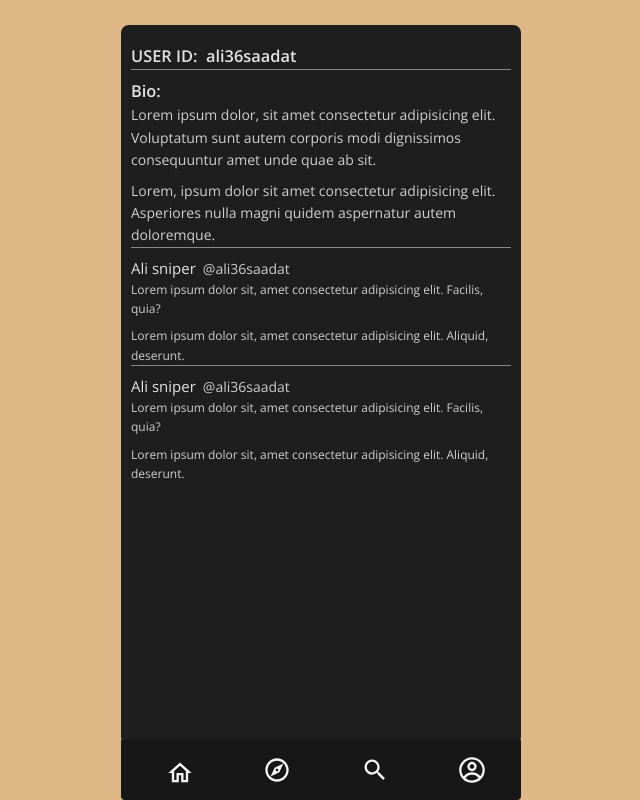
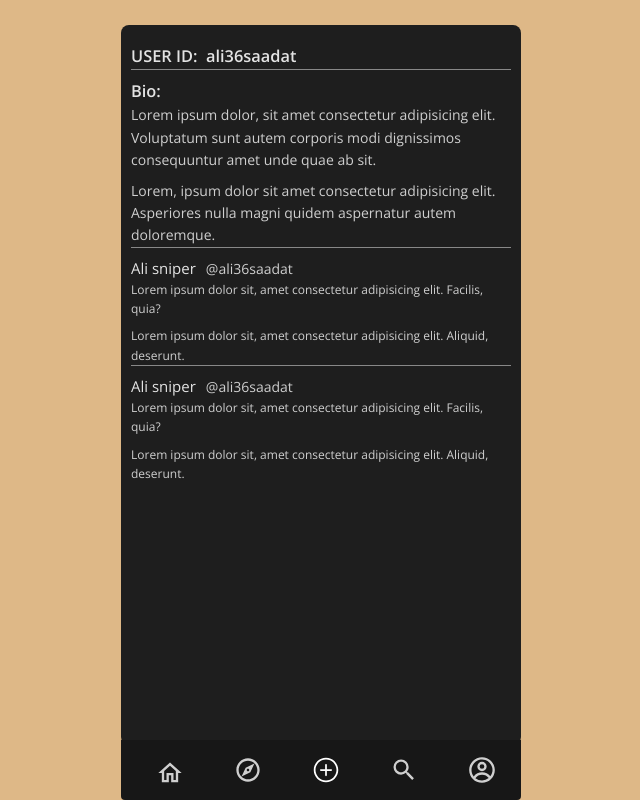
Before and after one commit to ali36saadat/Twitter, a plain HTML site: page index.html in a window 1280 px wide. Shown: the whole page, without its empty margins (319-959 px from the left). Drawn offline with nearby package versions, Linux system fonts and the light colour scheme.

Commit message:
add footer

```diff
--- a/css/profile.css
+++ b/css/profile.css
@@ -13,7 +13,7 @@
 
 .twit-name {
   font-size: 1.5rem;
-  margin-right: 7px;
+  margin-right: 1rem;
 }
 
 .twit-id {
--- a/index.html
+++ b/index.html
@@ -63,6 +63,7 @@
         </div>
       </div>
       <div class="footer">
+        <!-- home icon -->
         <div class="">
           <a href="#" class="footer__icon">
             <!-- <img
@@ -93,7 +94,7 @@
                   viewBox="0 0 24 24"
                 >
                   <path
-                    fill="whitesmoke"
+                    fill="#cfcfcf"
                     d="m12 5.69l5 4.5V18h-2v-6H9v6H7v-7.81zM12 3L2 12h3v8h6v-6h2v6h6v-8h3z"
                   />
                 </svg>
@@ -101,6 +102,8 @@
             </div>
           </a>
         </div>
+
+        <!-- explore icon -->
         <div class="">
           <a href="#" class="footer__icon">
             <!-- <img
@@ -117,13 +120,45 @@
               viewBox="0 0 24 24"
             >
               <path
-                fill="whitesmoke"
+                fill="#cfcfcf"
                 d="M12 2C6.48 2 2 6.48 2 12s4.48 10 10 10s10-4.48 10-10S17.52 2 12 2m0 18c-4.41 0-8-3.59-8-8s3.59-8 8-8s8 3.59 8 8s-3.59 8-8 8m-5.5-2.5l7.51-3.49L17.5 6.5L9.99 9.99zm5.5-6.6c.61 0 1.1.49 1.1 1.1s-.49 1.1-1.1 1.1s-1.1-.49-1.1-1.1s.49-1.1 1.1-1.1"
               />
             </svg>
           </a>
         </div>
 
+        <!-- add icon -->
+        <div class="">
+          <a href="#" class="footer__icon">
+            <!-- <img
+              src="svg/material-symbols--search.svg"
+              alt="Search "
+              width="38px"
+              height="38px"
+            /> -->
+            <svg
+              xmlns="http://www.w3.org/2000/svg"
+              width="28px"
+              height="28px"
+              viewBox="0 0 16 16"
+            >
+              <path
+                fill="white"
+                d="M8 15c-3.86 0-7-3.14-7-7s3.14-7 7-7s7 3.14 7 7s-3.14 7-7 7M8 2C4.69 2 2 4.69 2 8s2.69 6 6 6s6-2.69 6-6s-2.69-6-6-6"
+              />
+              <path
+                fill="white"
+                d="M8 11.5c-.28 0-.5-.22-.5-.5V5c0-.28.22-.5.5-.5s.5.22.5.5v6c0 .28-.22.5-.5.5"
+              />
+              <path
+                fill="white"
+                d="M11 8.5H5c-.28 0-.5-.22-.5-.5s.22-.5.5-.5h6c.28 0 .5.22.5.5s-.22.5-.5.5"
+              />
+            </svg>
+          </a>
+        </div>
+
+        <!-- search icon  -->
         <div class="">
           <a href="#" class="footer__icon">
             <!-- <img
@@ -139,13 +174,14 @@
               viewBox="0 0 24 24"
             >
               <path
-                fill="whitesmoke"
+                fill="#cfcfcf"
                 d="M9.5 3A6.5 6.5 0 0 1 16 9.5c0 1.61-.59 3.09-1.56 4.23l.27.27h.79l5 5l-1.5 1.5l-5-5v-.79l-.27-.27A6.52 6.52 0 0 1 9.5 16A6.5 6.5 0 0 1 3 9.5A6.5 6.5 0 0 1 9.5 3m0 2C7 5 5 7 5 9.5S7 14 9.5 14S14 12 14 9.5S12 5 9.5 5"
               />
             </svg>
           </a>
         </div>
 
+        <!-- profile icon -->
         <div class="">
           <a href="#" class="footer__icon">
             <!-- <img
@@ -154,13 +190,14 @@
               width="38px"
               height="38px"
             /> -->
+
             <svg
               xmlns="http://www.w3.org/2000/svg"
               width="28px"
               height="28px"
               viewBox="0 0 24 24"
             >
-              <g fill="whitesmoke" fill-rule="evenodd" clip-rule="evenodd">
+              <g fill="#cfcfcf" fill-rule="evenodd" clip-rule="evenodd">
                 <path
                   d="M16 9a4 4 0 1 1-8 0a4 4 0 0 1 8 0m-2 0a2 2 0 1 1-4 0a2 2 0 0 1 4 0"
                 />
```
